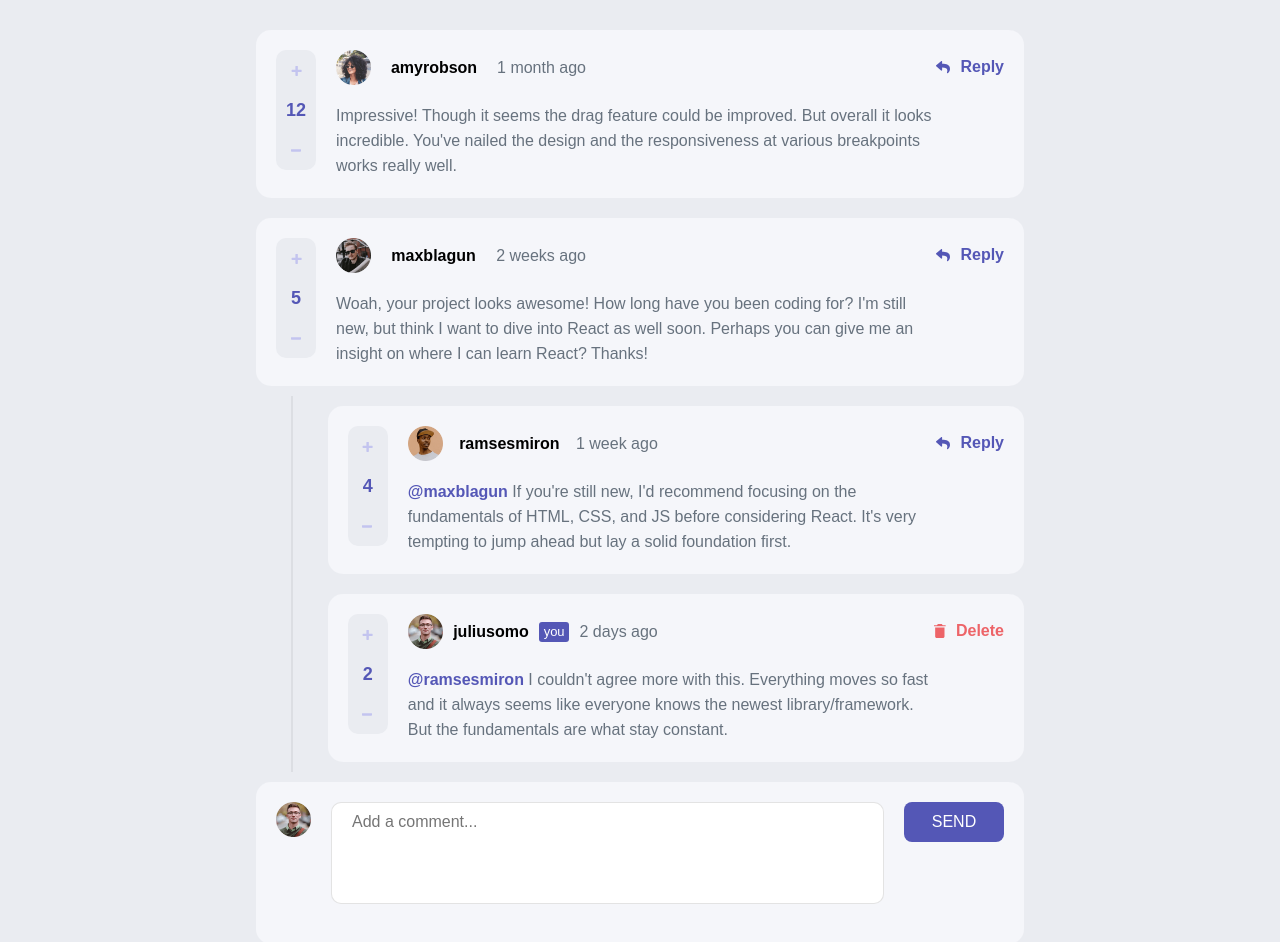
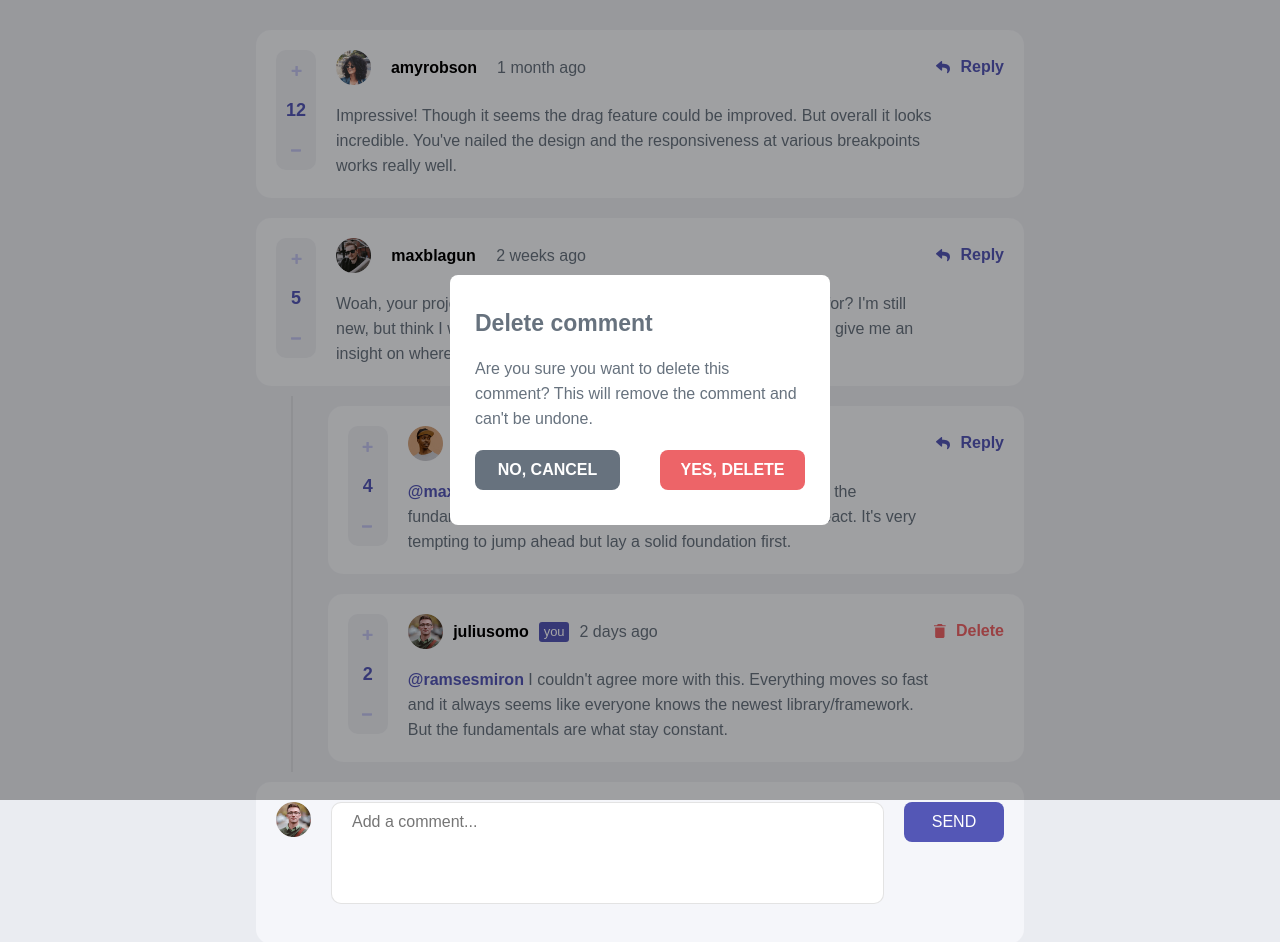
Before and after one commit to Hichahy/interactive-comments, a React (Create React App) app: page / in a window 1280 px wide. Shown: the top 942 px of the page. Built offline with nearby package versions, Linux system fonts and the light colour scheme.

Commit message:
feat: style delete comment modal

```diff
--- a/src/App.js
+++ b/src/App.js
@@ -1,8 +1,9 @@
-import React, { useState, useEffect } from "react";
+import React, { useState } from "react";
 import "./app.scss";
 import styled from "styled-components";
 import UserComments from "./components/userComments/UserComments";
 import NewComment from "./components/newComment/NewComment";
+import DeleteCommentModal from "./components/deleteCommentModal/DeleteCommentModal";
 import data from "./data.json";
 
 const AppContainer = styled.div`
@@ -21,12 +22,13 @@ const App = () => {
     JSON.parse(localStorage.getItem("data")) || data
   );
 
-  localStorage.setItem("data", JSON.stringify(dataUsers))
+  localStorage.setItem("data", JSON.stringify(dataUsers));
 
   return (
     <AppContainer>
       <UserComments dataUsers={dataUsers} />
       <NewComment dataUsers={dataUsers} setDataUsers={setDataUsers} />
+      <DeleteCommentModal />
     </AppContainer>
   );
 };
--- /dev/null
+++ b/src/components/deleteCommentModal/DeleteCommentModal.js
@@ -0,0 +1,98 @@
+import React from "react";
+import styled from "styled-components";
+import { ParagraphContent } from "../userComments/UserComments";
+
+const ButtonModal = styled.button`
+  border: none;
+  color: white;
+  height: 40px;
+  width: 145px;
+  border-radius: 8px;
+  font-weight: 800;
+  font-size: 16px;
+  cursor: pointer;
+
+  &:hover {
+    ${(props) =>
+      props.danger
+        ? "background: hsl(357, 100%, 86%)"
+        : "background: hsl(211deg 10% 45% / 56%)"}
+  }
+
+  ${(props) =>
+    props.danger
+      ? "background: hsl(358, 79%, 66%)"
+      : "background: hsl(211, 10%, 45%)"};
+
+  @media (max-width: 515px) {
+    width: 120px;
+    font-size: 14px;
+  }
+`;
+
+const OverlayModal = styled.div`
+  position: fixed;
+  width: 100%;
+  height: 100%;
+  background: #0000005a;
+  border: none;
+  top: 50%;
+  left: 50%;
+  transform: translate(-50%, -50%);
+  z-index: 100;
+`;
+
+const ModalTitle = styled.h1`
+  width: 100%;
+  font-size: 23px;
+  color: hsl(211, 10%, 45%);
+`;
+const Modal = styled.div`
+  position: fixed;
+  z-index: 101;
+  border: none;
+  top: 50%;
+  left: 50%;
+  transform: translate(-50%, -50%);
+  background: white;
+  height: 200px;
+  max-width: 330px;
+  border-radius: 8px;
+  display: flex;
+  justify-content: space-around;
+  flex-direction: column;
+  align-items: center;
+  padding: 25px;
+  text-align: inherit;
+
+  @media (max-width: 515px) {
+    width: 80%;
+  }
+`;
+
+const DeleteCommentModal = () => {
+  return (
+    <>
+      <OverlayModal />
+      <Modal>
+        <ModalTitle>Delete comment</ModalTitle>
+        <ParagraphContent>
+          Are you sure you want to delete this comment? This will remove the
+          comment and can't be undone.
+        </ParagraphContent>
+        <div
+          style={{
+            display: "flex",
+            justifyContent: "space-between",
+            width: "100%",
+          }}
+        >
+          <ButtonModal style={{ marginRight: "11px" }}>NO, CANCEL</ButtonModal>
+          <ButtonModal danger={true}>YES, DELETE</ButtonModal>
+        </div>
+      </Modal>
+    </>
+  );
+};
+
+export default DeleteCommentModal;
--- a/src/components/userComments/UserComments.js
+++ b/src/components/userComments/UserComments.js
@@ -1,5 +1,6 @@
 import React from "react";
 import styled from "styled-components";
+
 
 const CommentDiv = styled.div`
   background-color: hsl(228, 33%, 97%);
@@ -51,7 +52,7 @@ const DateComment = styled.p`
   color: hsl(211, 10%, 45%);
 `;
 
-const CommentContent = styled.p`
+export const ParagraphContent = styled.p`
   color: hsl(211, 10%, 45%);
   line-height: 25px;
   margin-bottom: 25px;
@@ -214,7 +215,7 @@ const UserComments = ({ dataUsers }) => {
             </HeaderUser>
           </HeaderComment>
           <div>
-            <CommentContent>{i.content}</CommentContent>
+            <ParagraphContent>{i.content}</ParagraphContent>
           </div>
         </div>
 
@@ -266,10 +267,10 @@ const UserComments = ({ dataUsers }) => {
                       </HeaderUser>
                     </HeaderComment>
                     <div>
-                      <CommentContent>
+                      <ParagraphContent>
                         <span>@{r.replyingTo} </span>
                         {r.content}
-                      </CommentContent>
+                      </ParagraphContent>
                     </div>
                   </div>
 
```
